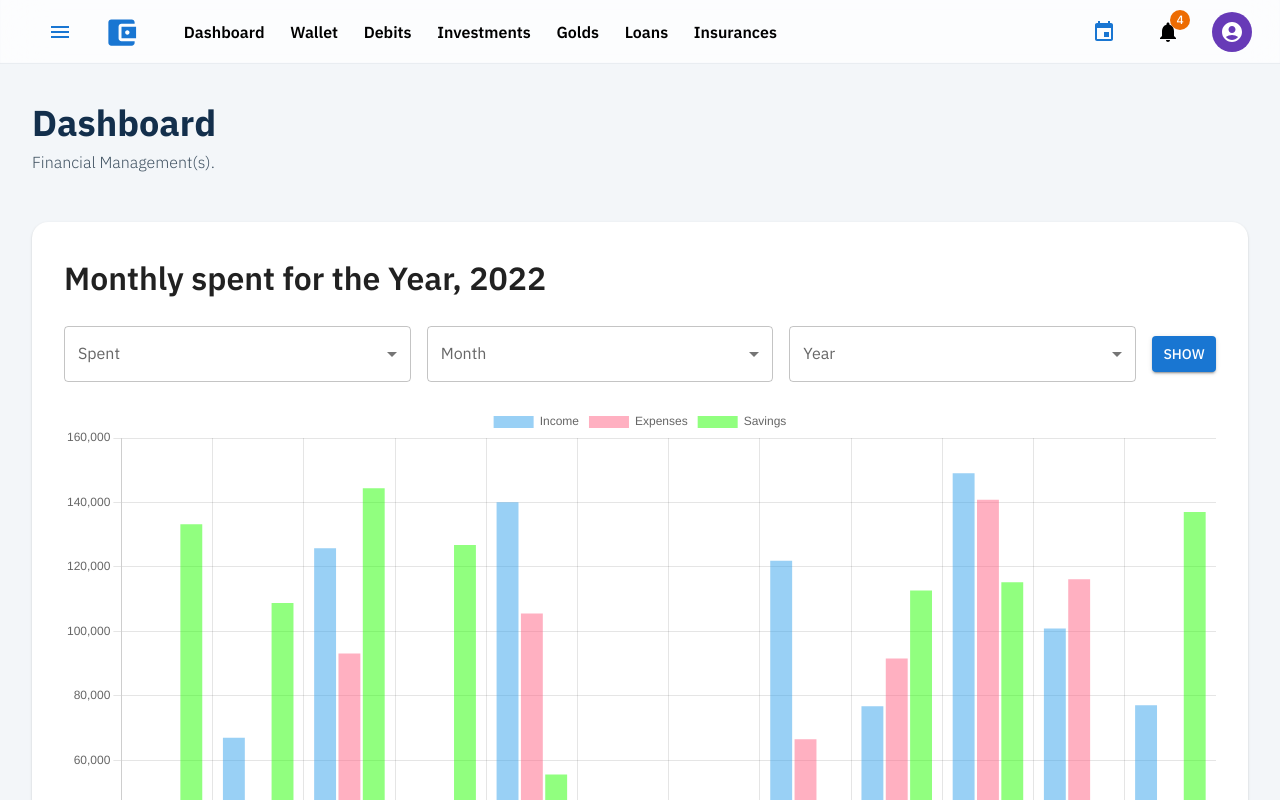
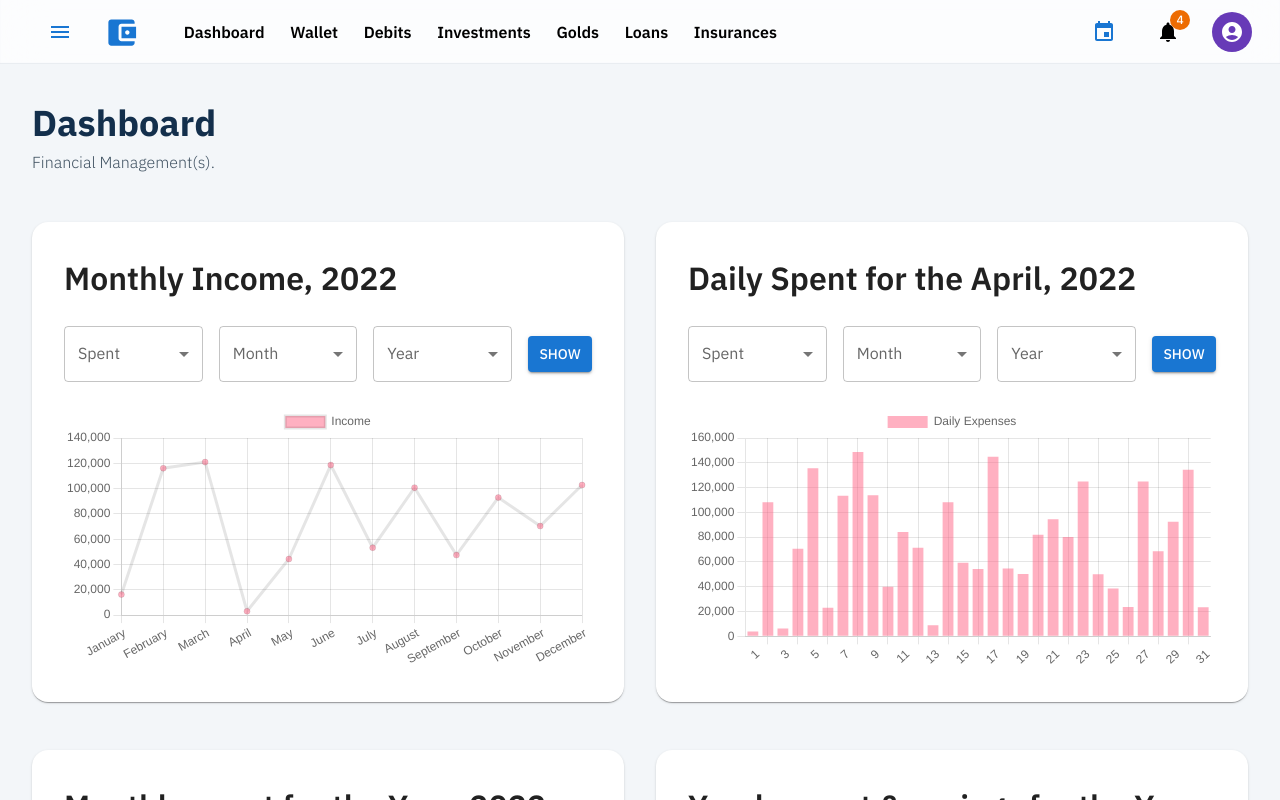
Before and after one commit to cra2ycoder/my-finance, a Next.js app: page /dashboard in a window 1280 px wide. Shown: the top 800 px of the page. Built offline with nearby package versions, Linux system fonts and the light colour scheme.

Commit message:
new chart added with grid support

```diff
--- a/pages/dashboard.tsx
+++ b/pages/dashboard.tsx
@@ -4,6 +4,7 @@ import {
   MonthlyChart,
   DailyChart,
   YearlySavingsChart,
+  MonthlyIncomeChart,
 } from '@components/Charts'
 import { pageItems } from '@model/config'
 
@@ -11,9 +12,10 @@ function Dashboard() {
   return (
     <Box>
       <PageTitle {...pageItems.dashboard} />
-      <Box>
+      <Box className="dashboard-page-wrapper">
+        <MonthlyIncomeChart />
+        <DailyChart />
         <MonthlyChart />
-        <DailyChart />
         <YearlySavingsChart />
       </Box>
     </Box>
```
